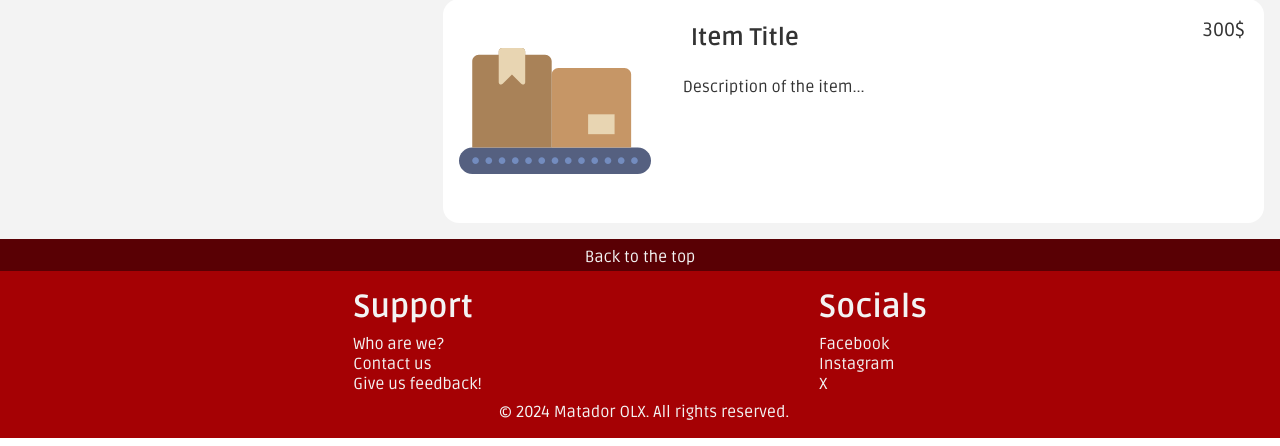
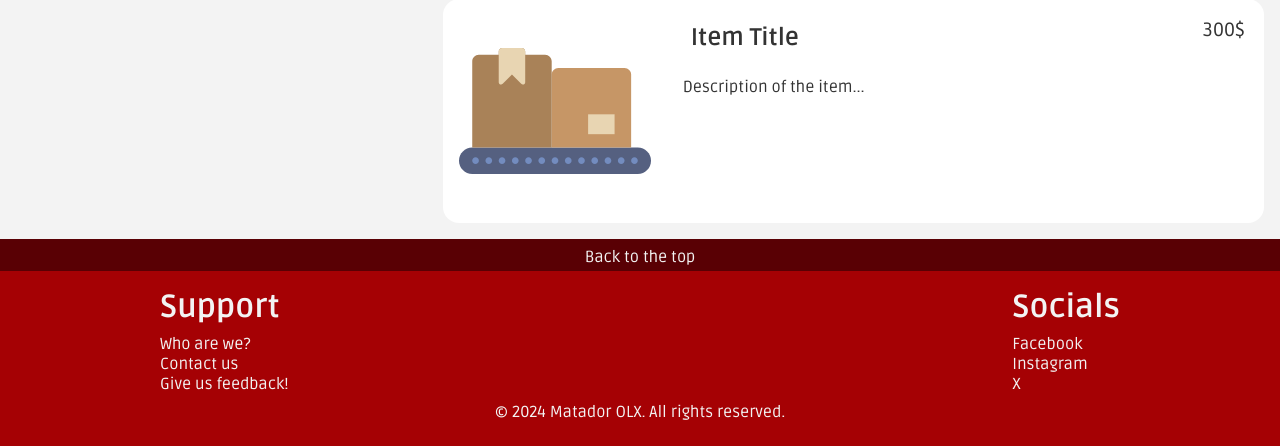
Before and after one commit to Mansur-Mustafin/LTW-Pre-Loved, a PHP site: page /pages in a window 1280 px wide. Shown: the part 1365-1811 px from the top of the page. Run offline with PHP 8.4, Linux system fonts and the light colour scheme.

Commit message:
deleted unnecessary code

```diff
--- a/css/form.css
+++ b/css/form.css
@@ -36,9 +36,7 @@
 }
 
 .filter-element > ul li{
-    transition: all .2s ease-in-out;
     padding: 0 0.5em;
-
     &:hover{
         background-color: Gainsboro;
         border-radius: 5px;
--- a/css/layout.css
+++ b/css/layout.css
@@ -15,9 +15,11 @@ body{
     & > footer{
         grid-column-end: 2 span;
     }
+
+    & > main{
+        min-height: 85vh;
+    }
 }
-
-/* Filter layout */
 
 
 /* Items layout*/
@@ -59,34 +61,33 @@ body{
 .item:hover{
     transform: scale(1.01); /* Slightly increase the size */
     box-shadow: 0 4px 8px rgba(0, 0, 0, 0.2); /* Add shadow for depth */
-
     h3{
         color: var(--matador-yellow);
     }
 }
 
-html{
-    min-height: 100vh;
-}
 
 footer{
+    padding: 1em;
+    background-color: var(--matador-red);
+
     .footer-list{
+        max-width: 60em;
+        margin: 0 auto;
         display : flex;
-        justify-content: space-evenly;
-        flex-wrap: wrap;
+        justify-content: space-between;
         h3{
             margin-bottom: .25em;
+            color: var(--matador-grey);
+            font-size: xx-large;
         }
-        ul{
-            display: flex;
-            flex-direction: column;
-            align-items: right;
-            list-style-type: none;
+        li:hover a{
+            color: var(--matador-yellow);
         }
     }
     p{
-        margin-top: .5em;
-        margin-left: .5em;
+        margin: .5em 0;
         text-align: center;
+        color: var(--matador-grey);
     }
 }
--- a/css/style.css
+++ b/css/style.css
@@ -38,7 +38,6 @@ header{
 }
 
 header > div#logo{
-
     a{
         display: block;
         p{
@@ -88,27 +87,3 @@ header > nav#header-menu{
         color: var(--matador-yellow);
     }
 }
-/* Footer */
-
-footer{
-    padding: 1em;
-    background-color: var(--matador-red);
-    width: 100%;
-    .footer-list{
-        h3{
-            color: var(--matador-grey);
-            font-size: xx-large;
-        }
-        li{
-            a{
-                text-decoration: none;
-            }
-            :hover{
-                color: var(--matador-yellow)
-            }
-        }
-    }
-    p{
-        color: var(--matador-grey);
-    }
-}
--- a/pages/index.html
+++ b/pages/index.html
@@ -28,8 +28,8 @@
             </ul>
         </nav>
 
+    </header>
 
-    </header>
     <div id="related">
         <h2>Filter</h2>
         <form action="#" method="get" id="filter">
@@ -115,7 +115,7 @@
     </main>
     <div id = "back-button"><a href="#">Back to the top</a></div>
     <footer>
-        <div class = "footer-list">
+        <nav class = "footer-list">
             <ul>
                 <h3>Support</h3>
                 <li><a href = "#">Who are we?</a></li>
@@ -128,7 +128,7 @@
                 <li><a href = "#">Instagram</a></li>
                 <li><a href = "#">X</a></li>
             </ul>
-        </div>
+        </nav>
         <p>&copy; 2024 Matador OLX. All rights reserved.</p>
     </footer>
 
```
